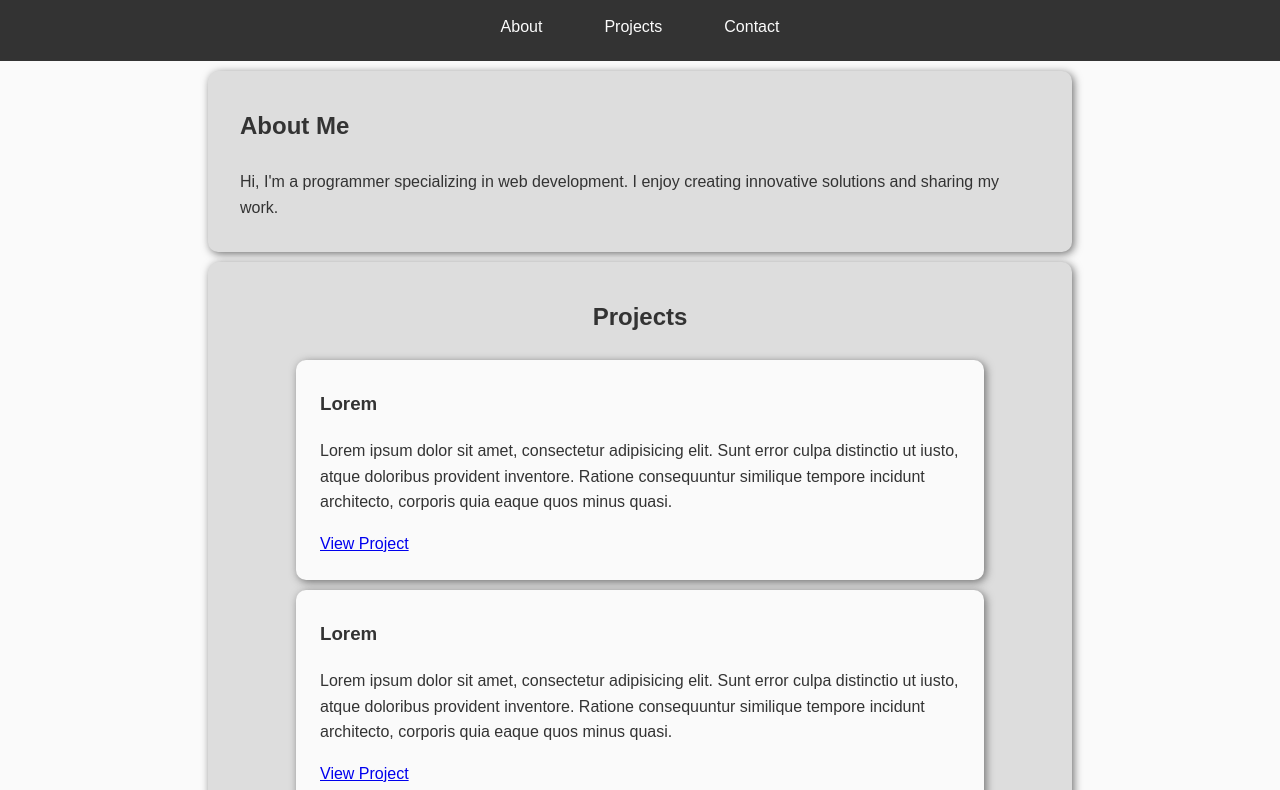
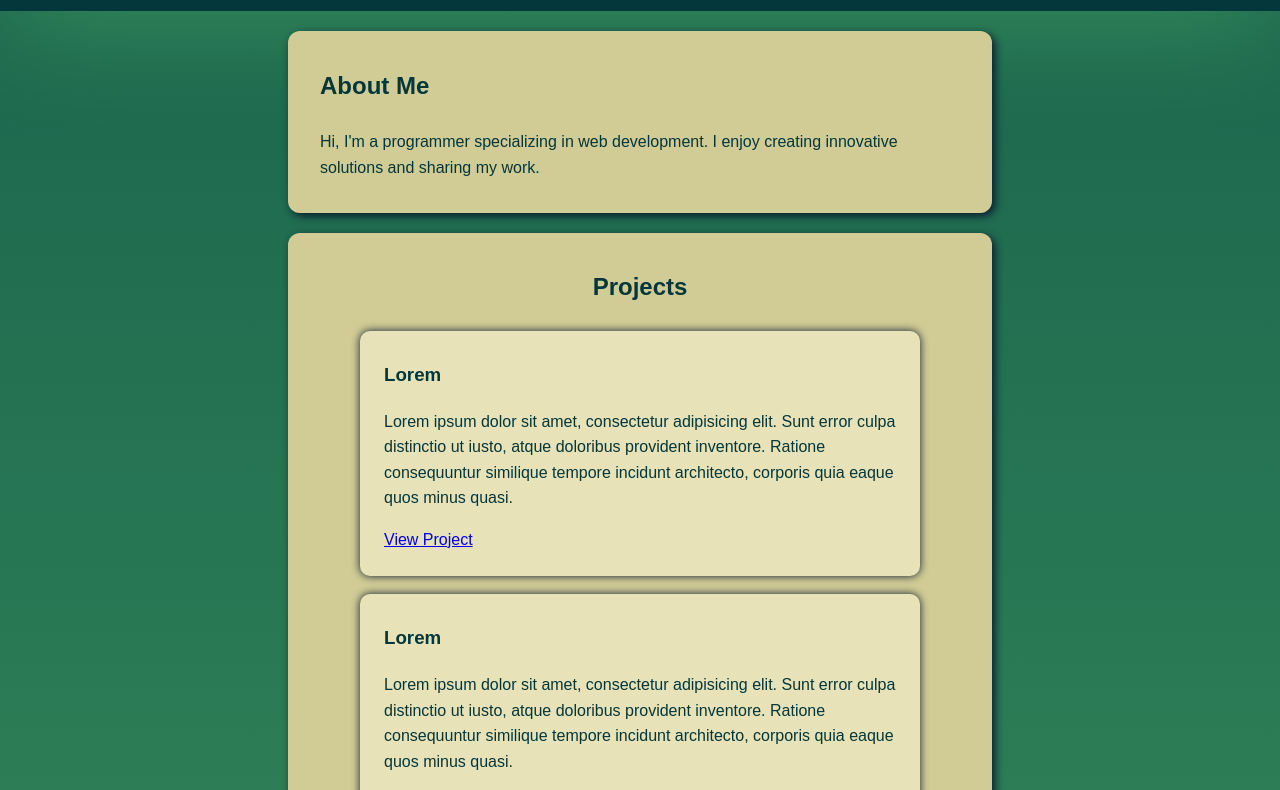
Before and after one commit to obamamen/PortfolioSite, a plain HTML site: page source/index.html in a window 1280 px wide. Shown: the part 85-875 px from the top of the page. Drawn offline with Linux system fonts and the light colour scheme.

Commit message:
color overhaul

```diff
--- a/source/index.html
+++ b/source/index.html
@@ -9,13 +9,13 @@
 <body>
     <header>
         <h1>My Portfolio</h1>
-        <nav>
+        <!--<nav>
             <ul>
                 <li><a href="#about">About</a></li>
                 <li><a href="#projects">Projects</a></li>
                 <li><a href="#contact">Contact</a></li>
             </ul>
-        </nav>
+        </nav> -->
     </header>
     <div class="main">
         <section id="about">
--- a/source/style.css
+++ b/source/style.css
@@ -1,8 +1,10 @@
 :root {
-    --MAINC: #fcfcfc;
-    --A1: #ddd;
-    --A2: #333;
-    --A3: #fafafa;
+    --color1: #d1cb95;
+    --color1L: #e7e2b7;
+    --color2: #40985e;
+    --color3: #1a644e;
+    --color4: #04373b;
+    --color5: #0a1a2f;
 }
 
 body {
@@ -13,15 +15,16 @@ body {
     display: flex;
     flex-direction: column;
     min-height: 100vh;
-    background-color: var(--A3);
-    color: var(--A2);
+    background: linear-gradient(to bottom, var(--color3), var(--color2));
+    color: var(--color4);
 }
 
 header {
-    background: var(--A2);
-    color: var(--MAINC);
-    padding: 5px 0;
+    background: var(--color4);
+    color: var(--color2);
+    padding: 1px 0;
     text-align: center;
+    box-shadow: 0px 0px 120px var(--color2);
 }
 
 nav ul {
@@ -35,25 +38,24 @@ nav ul li {
 }
 
 nav ul li a {
-    color: var(--MAINC);
+    color: var(--color2);
     text-decoration: none;
-    padding: 1%;
+    padding: 1.1%;
 }
 
-main {
-    flex: 1;
-    width: 50%;
-    margin: auto;
-    background-color: var(--MAINC);
+.main {
+    width: 100%;
 }
 
 section {
     padding: 1em 2rem;
-    max-width: 800px;
-    margin: 10px auto;
-    background-color: var(--A1);
-    border-radius: 10px;
-    box-shadow: 2px 2px 8px rgb(112, 112, 112);
+    max-width: 50%;
+    margin: 20px auto;
+    background-color: var(--color1);
+    background: linear-gradient(to top, var(--color1), var(--color1));
+    border-radius: 12px;
+    box-shadow: 3px 3px 8px var(--color5);
+    width: 100%;
 }
 
 h2 {
@@ -63,9 +65,10 @@ h2 {
 .project-list {
     display: flex;
     flex-wrap: wrap;
-    gap: 10px;
+    gap: 18px;
     width: auto;
     justify-content: center;
+    padding-bottom: 4em;
 }
 
 .projectSection h2{
@@ -73,15 +76,14 @@ h2 {
 }
 
 .project {
-    border: 0px solid var(--A1);
-    background-color: var(--A3);
+    background-color: var(--color1L);
     padding: 1.5rem;
     border-radius: 10px;
-    margin: auto 10px;
+    margin: auto;
     min-width: 50px;
     max-width: 80%;
     width: auto;
-    box-shadow: 2px 2px 8px rgb(112, 112, 112);
+    box-shadow: 0px 0px 8px var(--color5);
 }
 
 .project h3 {
```
